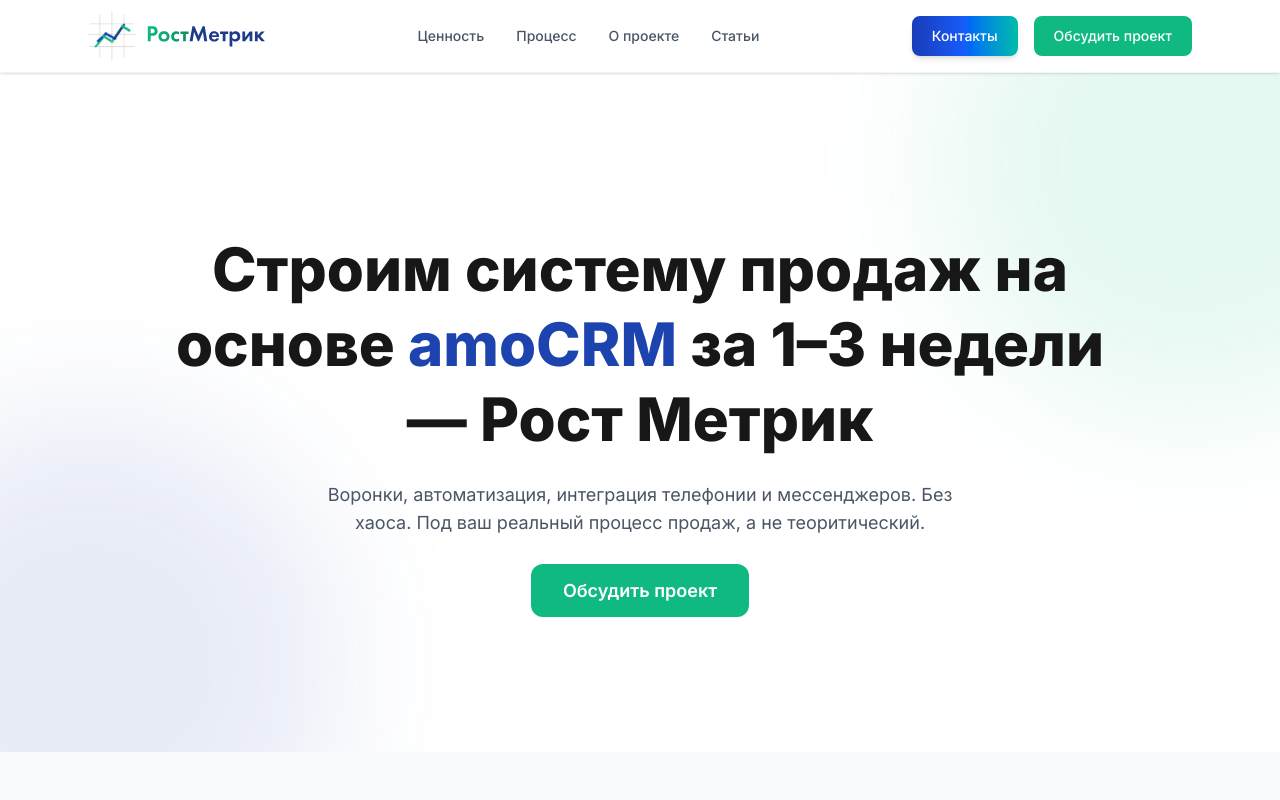
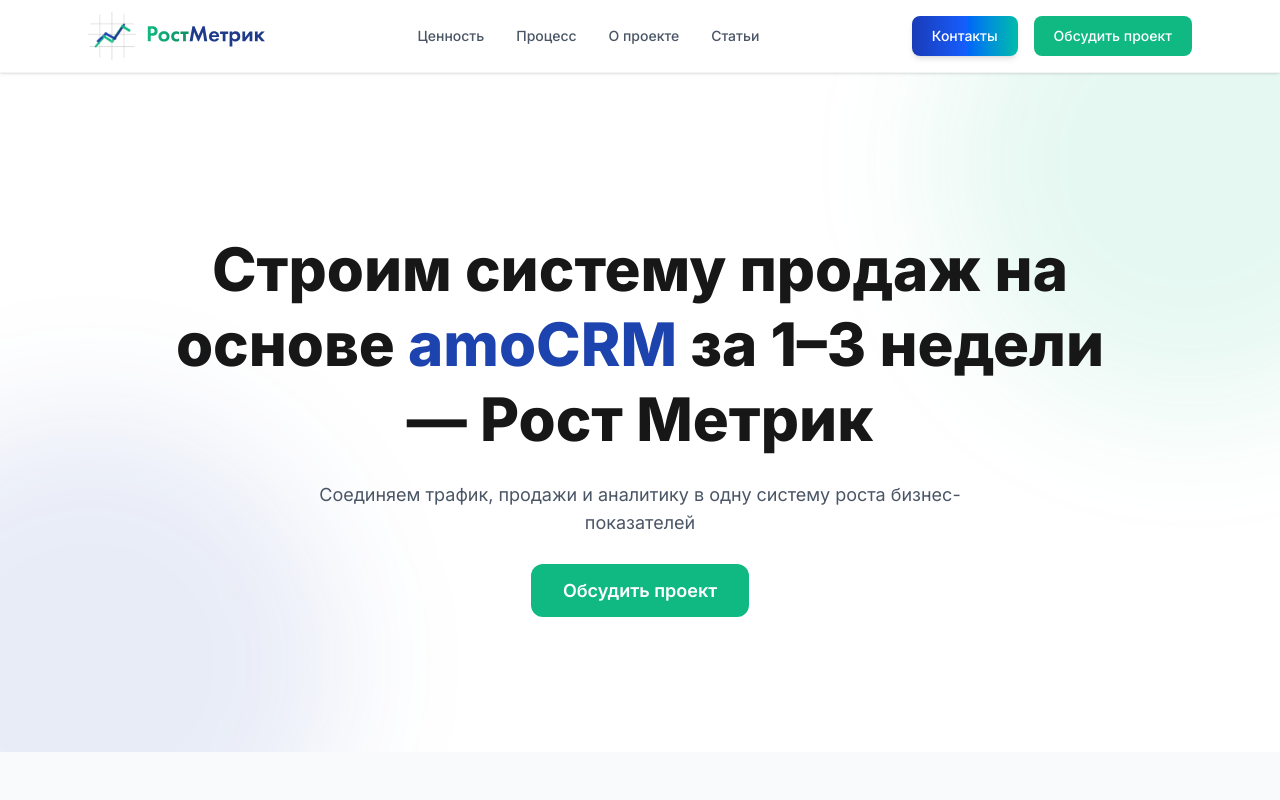
Before and after one commit to WoK3Rrr/rostmetric-next, a Next.js app: page / in a window 1280 px wide. Shown: the top 800 px of the page. Built offline with nearby package versions, Linux system fonts and the light colour scheme.

Commit message:
fix hero

```diff
--- a/src/app/page.tsx
+++ b/src/app/page.tsx
@@ -62,8 +62,7 @@
       Строим систему продаж на основе <span className="text-secondary">amoCRM</span> за 1–3 недели — Рост Метрик
     </h1>
     <p className="text-lg text-gray-600 mb-10 max-w-2xl mx-auto">
-      Воронки, автоматизация, интеграция телефонии и мессенджеров.
-      Без хаоса. Под ваш реальный процесс продаж, а не теоритический.
+      Соединяем трафик, продажи и аналитику в одну систему роста бизнес-показателей
     </p>
 
     <a href="/form" className="bg-primary text-white px-8 py-4 rounded-xl text-lg font-semibold hover:opacity-90 transition">
```
